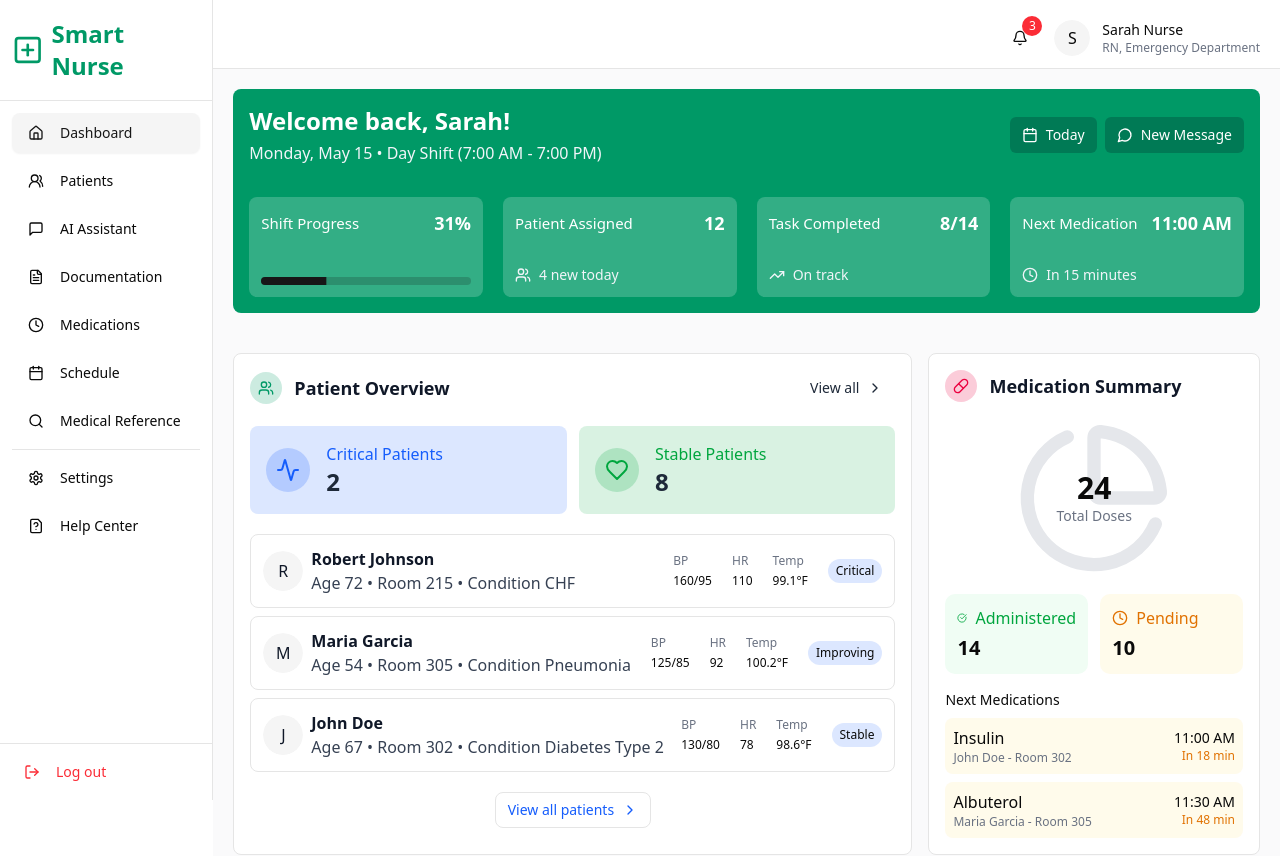
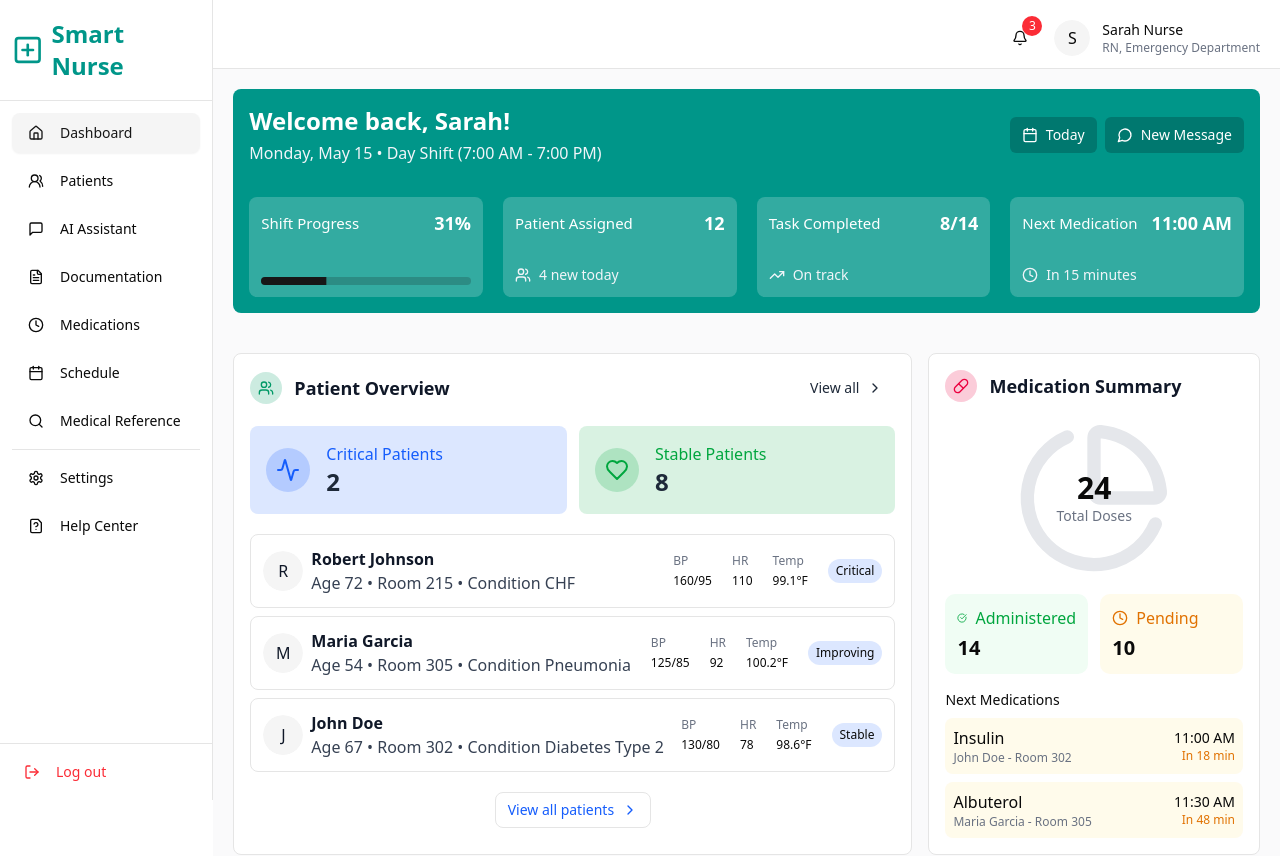
Before and after one commit to kazisolah114/smart-nurse, a Next.js app: page /dashboard in a window 1280 px wide. Shown: the top 856 px of the page. Built offline with nearby package versions, Linux system fonts and the light colour scheme.

Commit message:
modified little uis

```diff
--- a/src/dashboard/DashboardPage/DashboardPage.jsx
+++ b/src/dashboard/DashboardPage/DashboardPage.jsx
@@ -19,15 +19,15 @@ const DashboardPage = () => {
     return (
         <>
             {/* Updates */}
-            <section className='bg-emerald-600 p-4 rounded-md'>
+            <section className='bg-teal-600 p-4 rounded-md'>
                 <div className='sm:flex items-center justify-between '>
                     <div>
                         <h3 className='text-2xl font-bold mb-1 text-white'>Welcome back, Sarah!</h3>
                         <p className='text-slate-100'>Monday, May 15 • Day Shift (7:00 AM - 7:00 PM)</p>
                     </div>
                     <div className='flex items-center gap-2 max-sm:mt-3'>
-                        <Button variant="ghost" className="rounded-sm cursor-pointer text-white bg-emerald-700 hover:bg-emerald-800 hover:text-white"><Calendar className='w-5 h-5' /> Today</Button>
-                        <Button variant="ghost" className="rounded-sm cursor-pointer text-white bg-emerald-700 hover:bg-emerald-800 hover:text-white"><MessageCircle className='w-5 h-5' /> New Message</Button>
+                        <Button variant="ghost" className="rounded-sm cursor-pointer text-white bg-teal-700 hover:bg-teal-800 hover:text-white"><Calendar className='w-5 h-5' /> Today</Button>
+                        <Button variant="ghost" className="rounded-sm cursor-pointer text-white bg-teal-700 hover:bg-teal-800 hover:text-white"><MessageCircle className='w-5 h-5' /> New Message</Button>
                     </div>
                 </div>
                 <div className='updates mt-8'>
--- a/src/dashboard/DashboardPage/WellnessAndTips.jsx
+++ b/src/dashboard/DashboardPage/WellnessAndTips.jsx
@@ -38,7 +38,7 @@ const WellnessAndTips = () => {
                 </p>
                 <Button
                     onClick={() => setModalOpen(true)}
-                    className='w-full bg-teal-600 hover:bg-teal-700 text-white'
+                    className='w-full bg-teal-600 hover:bg-teal-700 text-white cursor-pointer'
                 >
                     Start Breathing Session
                 </Button>
--- a/src/dashboard/Header/Header.jsx
+++ b/src/dashboard/Header/Header.jsx
@@ -21,7 +21,7 @@ const Header = () => {
     return (
         <header className="flex px-5 py-4 border-b h-max sticky top-0 bg-white z-10">
             <div className='lg:ml-auto flex justify-between items-center w-full'>
-                <h2 className="lg:hidden text-emerald-600 font-semibold text-xl flex items-center gap-2">
+                <h2 className="lg:hidden text-teal-600 font-semibold text-xl flex items-center gap-2 cursor-pointer">
                     <PlusSquare className="h-7 w-7" /> Smart Nurse
                 </h2>
                 <div className="ml-auto flex items-center gap-4 relative top-1">
@@ -72,7 +72,7 @@ const Header = () => {
                     } flex flex-col`}
             >
                 <div className="border-b py-[18px] flex items-center justify-between px-3">
-                    <h2 className="lg:hidden text-emerald-600 font-semibold text-xl flex items-center gap-2">
+                    <h2 className="lg:hidden text-teal-600 font-semibold text-xl flex items-center gap-2 cursor-pointer">
                         <PlusSquare className="h-7 w-7" /> Smart Nurse
                     </h2>
                     <button onClick={() => setShowSidebar(false)} className='relative top-[2px]'>
--- a/src/dashboard/MedicationsPage/MedicationsPage.jsx
+++ b/src/dashboard/MedicationsPage/MedicationsPage.jsx
@@ -105,7 +105,7 @@ const MedicationsPage = () => {
                                                 <Clock className='w-5 h-5 text-yellow-500' />
                                                 Upcoming Medication
                                             </h3>
-                                            <p className='bg-yellow-500/10 border border-yellow-500 text-yellow-700 font-semibold rounded-full px-3 py-1 text-sm'>
+                                            <p className='bg-yellow-500/10 border border-yellow-500 text-yellow-700 font-semibold rounded-full px-3 py-1 text-xs'>
                                                 {upcomingMedications.length} Scheduled
                                             </p>
                                         </div>
@@ -147,9 +147,9 @@ const MedicationsPage = () => {
                                         <div className='flex justify-between items-center mb-5'>
                                             <h3 className='flex items-center gap-2 font-semibold sm:text-lg'>
                                                 <CheckCircle className='w-5 h-5 text-green-500' />
-                                                Administered Medication
+                                                Completed Medication
                                             </h3>
-                                            <p className='bg-green-500/10 border border-green-500 text-green-700 font-semibold rounded-full px-3 py-1 text-sm'>
+                                            <p className='bg-green-500/10 border border-green-500 text-green-700 font-semibold rounded-full px-3 py-1 text-xs'>
                                                 {administeredMedications.length} Completed
                                             </p>
                                         </div>
@@ -191,7 +191,7 @@ const MedicationsPage = () => {
                                             <h3 className='font-semibold sm:text-lg'>{patient}</h3>
                                             <p className='text-gray-600'>Number of medications {meds.length}</p>
                                         </div>
-                                        <p className='border rounded-full px-2 bg-gray-50'>
+                                        <p className='border rounded-full px-2 bg-gray-50 text-xs'>
                                             Room {[...new Set(meds.map(med => med.room))].join(', ')}
                                         </p>
                                     </div>
--- a/src/dashboard/Sidebar/Sidebar.jsx
+++ b/src/dashboard/Sidebar/Sidebar.jsx
@@ -7,8 +7,7 @@ const Sidebar = () => {
     return (
         <aside className='col-span-2 flex flex-col border-r h-screen sticky top-0 max-lg:hidden'>
             <div className='border-b py-[18px]'>
-                {/* <h2 className='text-emerald-600 font-medium text-2xl flex items-center gap-2 px-3'><Shield className='h-6 w-6' /> Smart Nurse</h2> */}
-                <h2 className=" text-emerald-600 font-bold text-2xl flex items-center gap-2 px-3">
+                <h2 className=" text-teal-600 font-bold text-2xl flex items-center gap-2 px-3 cursor-pointer">
                     <PlusSquare className="h-8 w-8" /> Smart Nurse
                 </h2>
             </div>
```
